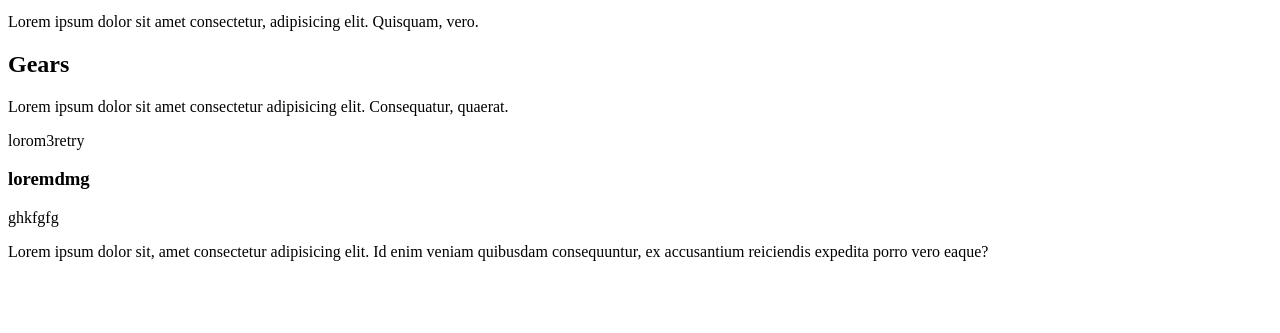
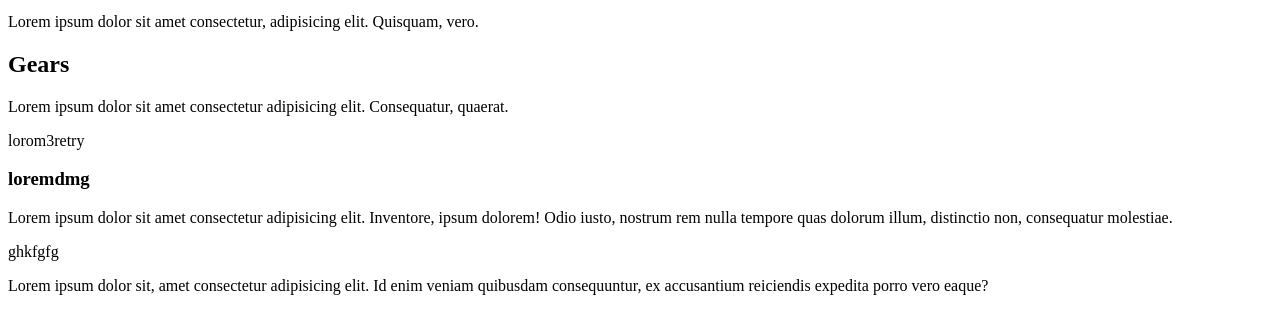
Before and after one commit to VasylUlianovskyi/git-intro, a plain HTML site: page index.html in a window 1280 px wide. Shown: the part 101-434 px from the top of the page. Drawn offline with Linux system fonts and the light colour scheme.

Commit message:
kate try

```diff
--- a/index.html
+++ b/index.html
@@ -15,6 +15,7 @@
    <p>Lorem ipsum dolor sit amet consectetur adipisicing elit. Consequatur, quaerat.</p>
    <p>lorom3retry</p>
    <h3>loremdmg</h3>
+   <p>Lorem ipsum dolor sit amet consectetur adipisicing elit. Inventore, ipsum dolorem! Odio iusto, nostrum rem nulla tempore quas dolorum illum, distinctio non, consequatur molestiae.</p>
    <p>ghkfgfg</p>
    <footer>Lorem ipsum dolor sit, amet consectetur adipisicing elit. Id enim veniam quibusdam consequuntur, ex accusantium reiciendis expedita porro vero eaque?</footer>
 </body>
```
